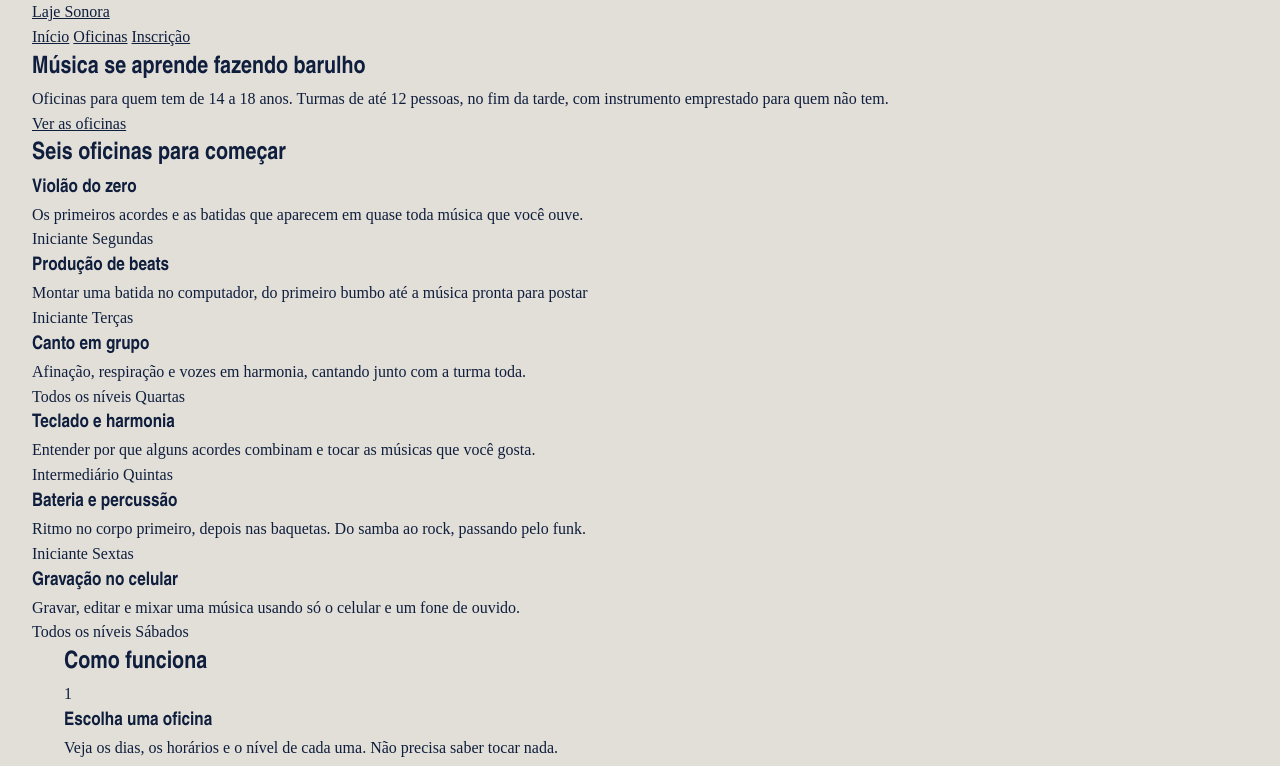
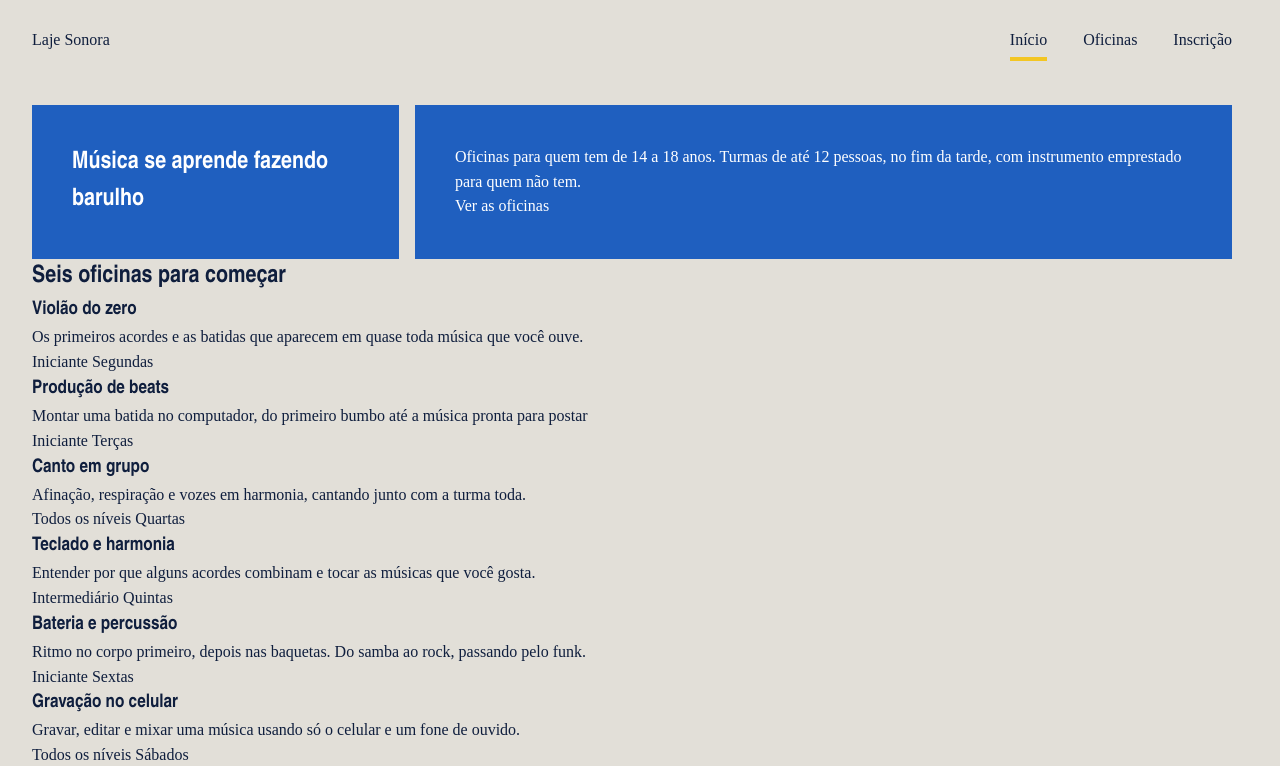
Before and after one commit to mariarosamello/laje_sonora01ma, a plain HTML site: page index.html in a window 1280 px wide. Shown: the top 766 px of the page. Drawn offline with Linux system fonts and the light colour scheme; a web font is replaced by a local one.

Commit message:
Topo com flex

```diff
--- a/index.css
+++ b/index.css
@@ -40,3 +40,50 @@ a{
    margin-inline: auto;
    margin-inline: 32px;
  }
+ .topo{
+    padding-block: 28px;
+    display: flex;
+   justify-content: space-between;
+    align-items: center;
+   }
+
+.logo{
+   font-family: "Big Shoulders", "Arial Narrow" , "sans-serif" ;
+   font-size: 34px;
+   font-weight: 900;
+}
+
+.menu{
+   display: flex;
+   gap: 36px;
+}
+
+  a{
+   font-weight: 600px;
+   text-decoration: none;
+   padding-bottom: 4px;
+   border-bottom: 4px solid transparent;
+
+  }
+
+a:hover{
+   border-bottom-color: var(--tinta);
+  }
+
+ a.atual{
+  border-color: var(--fita);
+  }
+
+.cartazes{
+   margin-top: 16px;
+   display: flex;
+   gap: 16px;
+}
+
+.cartaz{
+   padding: 40px;
+}
+.cartaz-principal{
+   background-color: var(--caixa-dagua);
+   color:  var(--branco);
+}
```
